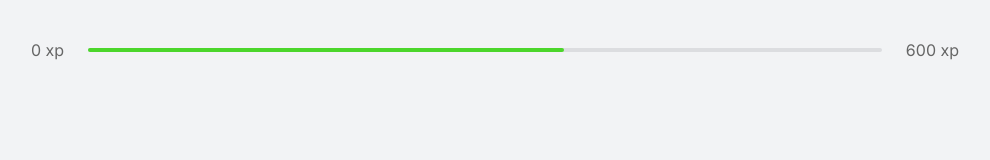
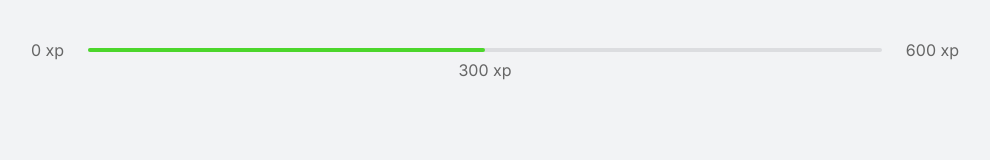
Before and after one commit to DanielOliveiraSouza/next-level-week-04, a React (Create React App) app in the folder aulas/moveit/: page / in a window 1280 px wide. Shown: the top 160 px of the page, without its empty margins (145-1135 px from the left). Built offline with nearby package versions, Linux system fonts and the light colour scheme.

Commit message:
Finaliza ExperienceBar: adiciona CurrentProgrees

```diff
--- a/aulas/moveit/src/components/ExperienceBar.tsx
+++ b/aulas/moveit/src/components/ExperienceBar.tsx
@@ -3,7 +3,10 @@ export function ExperienceBar(){
         <header className="experience-bar">
             <span>0 xp</span>
             <div>
-                <div style={{width: '60%' }}/>
+                <div style={{width: '50%' }} />
+                <span className="current-experience"  style={{ left: '50%'  }}>
+                    300 xp
+                </span>
             </div>
             <span>600 xp</span>
         </header>
--- a/aulas/moveit/src/styles/global.css
+++ b/aulas/moveit/src/styles/global.css
@@ -86,3 +86,10 @@ a {
     background:var(--green);
 
 }
+
+span.current-experience {
+    position: absolute;
+    transform:translateX(-50%);
+    top: 12px;
+
+}
```
